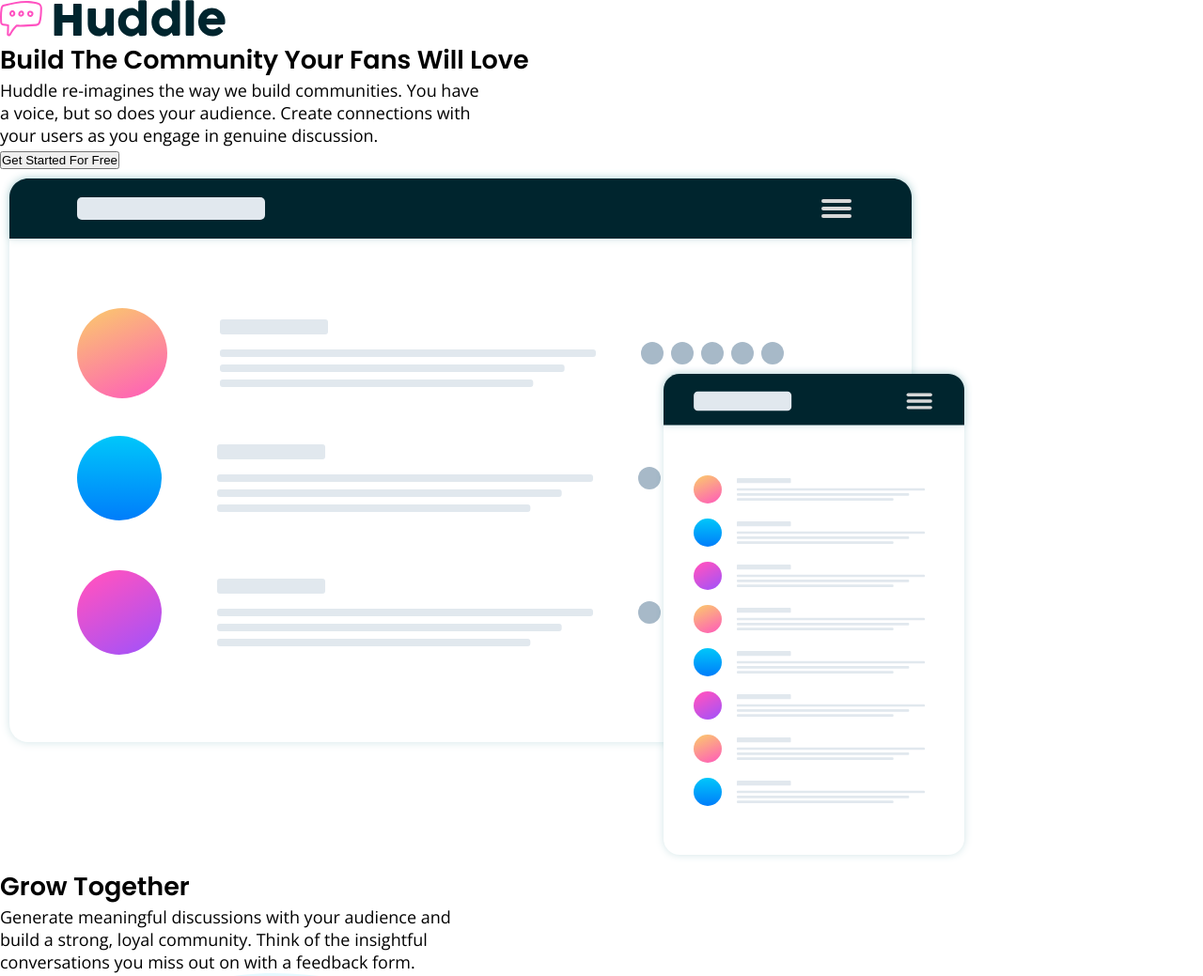
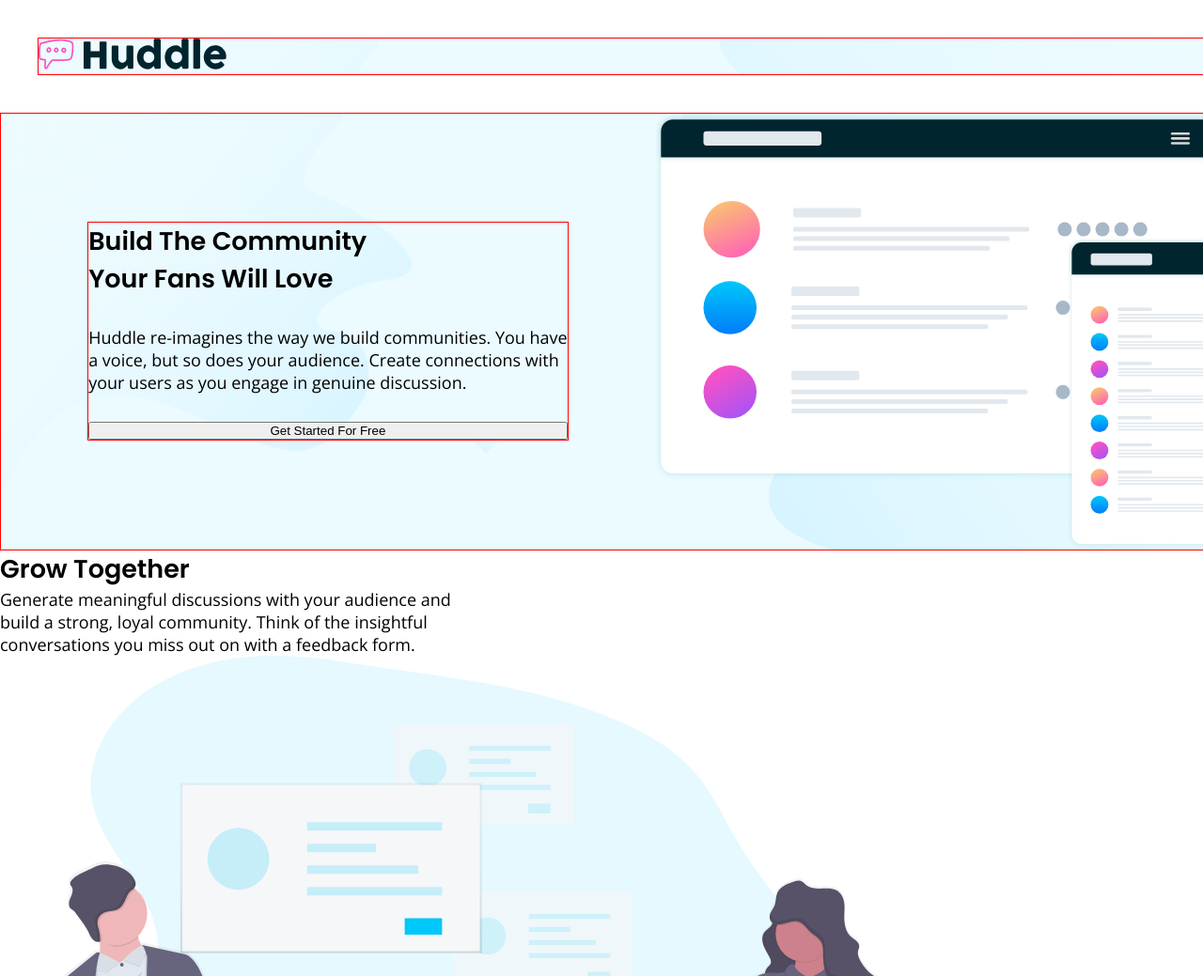
Before and after one commit to Johndev85/huddle-landing-page-with-alternating-feature-blocks, a plain HTML site: page index.html in a window 1280 px wide. Shown: the top 1039 px of the page at 94% size. Drawn offline with nearby package versions, Linux system fonts and the light colour scheme.

Commit message:
update header, hero

```diff
--- a/css/styles.css
+++ b/css/styles.css
@@ -29,6 +29,41 @@ h1, h2, h3 {
 }
 
 header {
+    border: 1px solid red;
     display: flex;
     justify-content: space-between;
+    margin: 40px;
+    background-image: url(../images/bg-hero-desktop.svg);
+    background-color: var(--very-pale-cyan);
+
 }
+
+header img {
+    width: 200px;
+}
+
+.hero {
+    border: 1px solid red;
+    display: flex;
+    justify-content: space-evenly;
+    background-image: url(../images/bg-hero-desktop.svg);
+    background-color: var(--very-pale-cyan);
+
+}
+
+.hero .hero-image {
+    width: 650px;
+}
+
+.hero .hero-build {
+    border: 1px solid red;
+    display: flex;
+    flex-direction: column;
+    justify-content: space-evenly;
+    align-self: center;
+    text-align: left;
+}
+
+.hero .hero-build p {
+    margin: 30px 0;
+}
--- a/index.html
+++ b/index.html
@@ -4,7 +4,7 @@
     <meta charset="UTF-8">
     <meta name="viewport" content="width=device-width, initial-scale=1.0">
     <link rel="icon" type="image/png" sizes="32x32" href="./images/favicon-32x32.png">
-    <link rel="stylesheet" href="/css/styles.css">
+    <link rel="stylesheet" href="./css/styles.css">
     <title>Huddle landing page with alternating feature blocks</title>
 </head>
 <body>
@@ -17,16 +17,15 @@
 
     <section class="hero">
         <div class="hero-build">
-            <h1> Build The Community Your Fans Will Love</h1>
+            <h1> Build The Community <br>
+                Your Fans Will Love</h1>
             <p>Huddle re-imagines the way we build communities. You have <br>
                 a voice, but so does your audience. Create connections with <br>
                 your users as you engage in genuine discussion.
             </p>
             <button class="hero-button">Get Started For Free</button>
         </div>
-        <picture>
-            <img src="./images/illustration-mockups.svg" alt="windows">
-        </picture>
+                <img class="hero-image" src="./images/illustration-mockups.svg" alt="windows">
     </section>
         <main class="main-container">
             <section class="first-container">
```
